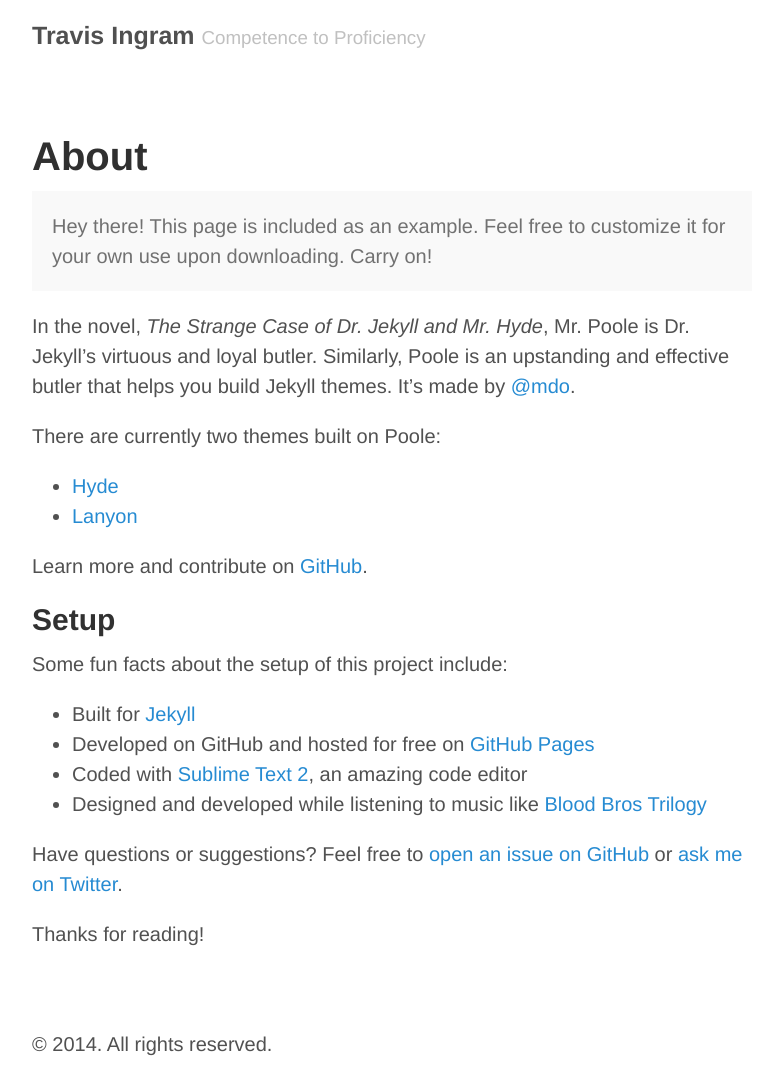
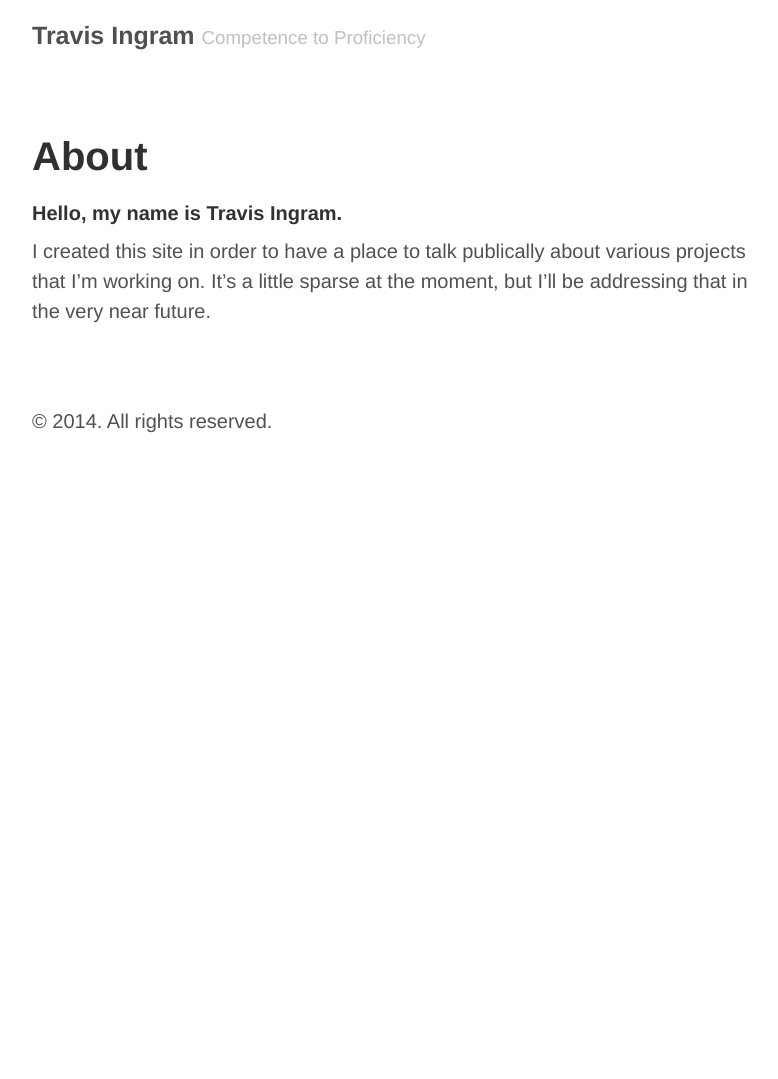
Before and after one commit to TravisIngram/travisingram.github.io, a Jekyll site: the page built from about.md, in a window 1280 px wide. Shown: the whole page, without its empty margins (248-1026 px from the left). Built offline with Jekyll 4.4.1, drawn with Linux system fonts in a browser that asks for light colours; Markdown is read by kramdown in place of the engine named in the settings; after the commit the page ends 900 px from its top, so only the background shows below that.

Commit message:
remove boilerplate, add personal info

```diff
--- a/about.md
+++ b/about.md
@@ -3,28 +3,7 @@ layout: page
 title: About
 ---
 
-<p class="message">
-  Hey there! This page is included as an example. Feel free to customize it for your own use upon downloading. Carry on!
-</p>
+#### Hello, my name is Travis Ingram.
 
-In the novel, *The Strange Case of Dr. Jekyll and Mr. Hyde*, Mr. Poole is Dr. Jekyll's virtuous and loyal butler. Similarly, Poole is an upstanding and effective butler that helps you build Jekyll themes. It's made by [@mdo](https://twitter.com/mdo).
-
-There are currently two themes built on Poole:
-
-* [Hyde](http://hyde.getpoole.com)
-* [Lanyon](http://lanyon.getpoole.com)
-
-Learn more and contribute on [GitHub](https://github.com/poole).
-
-## Setup
-
-Some fun facts about the setup of this project include:
-
-* Built for [Jekyll](http://jekyllrb.com)
-* Developed on GitHub and hosted for free on [GitHub Pages](https://pages.github.com)
-* Coded with [Sublime Text 2](http://sublimetext.com), an amazing code editor
-* Designed and developed while listening to music like [Blood Bros Trilogy](https://soundcloud.com/maddecent/sets/blood-bros-series)
-
-Have questions or suggestions? Feel free to [open an issue on GitHub](https://github.com/poole/issues/new) or [ask me on Twitter](https://twitter.com/mdo).
-
-Thanks for reading!
+I created this site in order to have a place to talk publically about various projects that I'm working on.
+It's a little sparse at the moment, but I'll be addressing that in the very near future.
```
